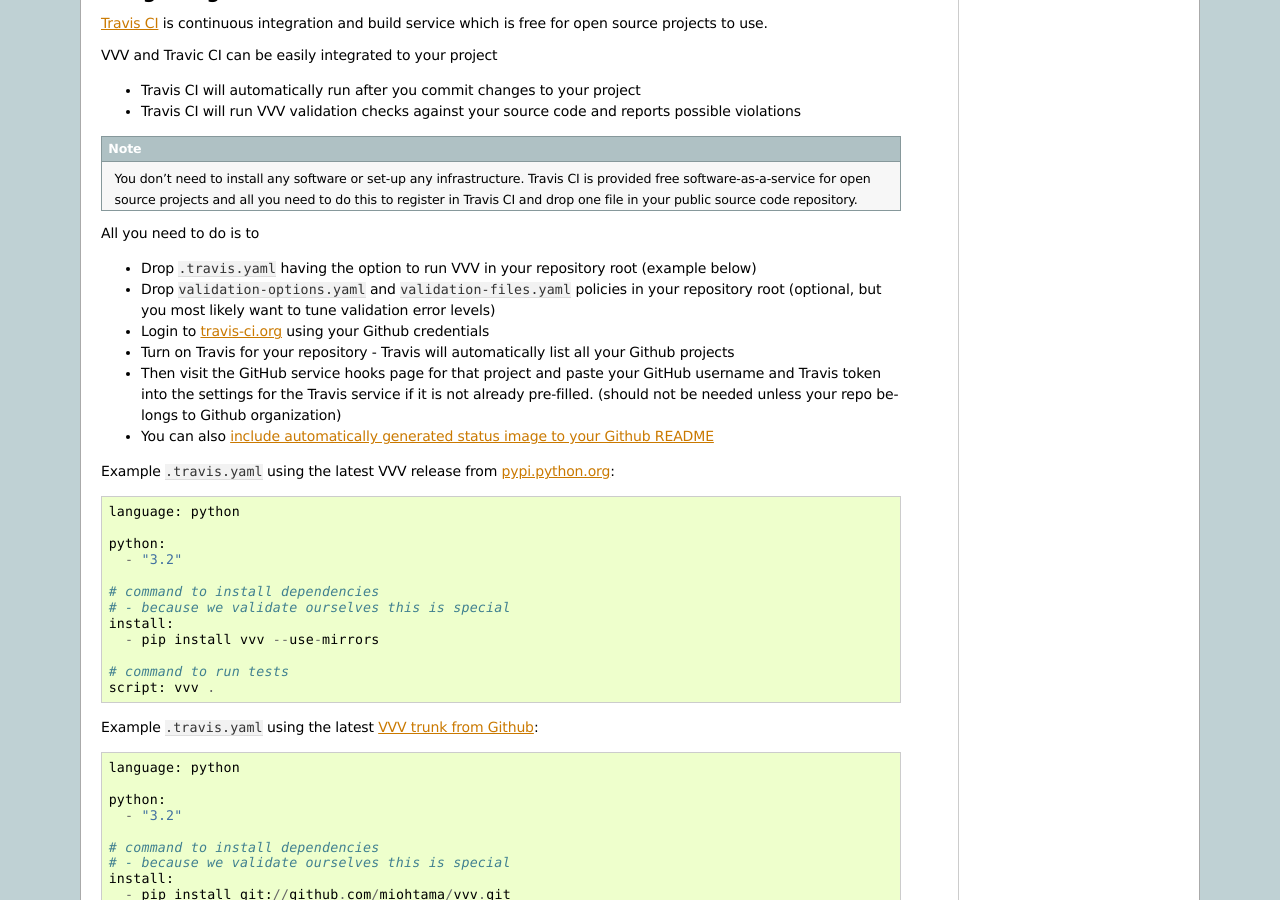
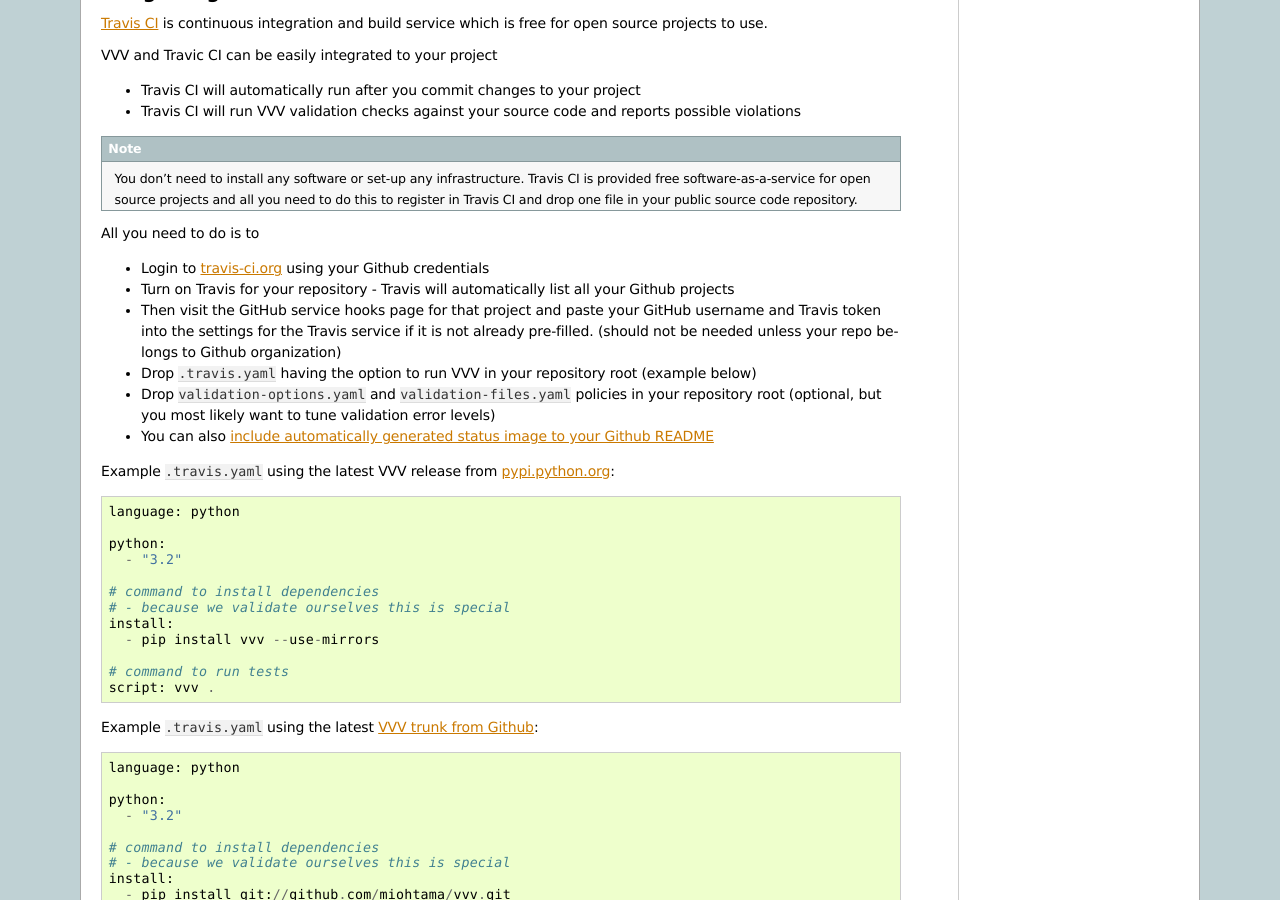
Before and after one commit to miohtama/vvv, a Sphinx documentation site: the page built from docs/source/integration.rst, in a window 1280 px wide and 900 px high, scrolled down 2045 px. Built offline with Sphinx 7.4.7, drawn with Linux system fonts in a browser that asks for light colours; part of the change alters nothing that is shown.

```diff
--- a/docs/source/integration.rst
+++ b/docs/source/integration.rst
@@ -135,10 +135,6 @@ VVV and Travic CI can be easily integrated to your project
 
 All you need to do is to
 
-* Drop ``.travis.yaml`` having the option to run VVV in your repository root (example below)
-
-* Drop ``validation-options.yaml`` and ``validation-files.yaml`` policies in your repository root (optional, but you most likely want to tune validation error levels)
-
 * Login to `travis-ci.org <http://travis-ci.org/>`_ using your Github credentials
 
 * Turn on Travis for your repository - Travis will automatically list all your Github projects
@@ -146,6 +142,10 @@ All you need to do is to
 * Then visit the GitHub service hooks page for that project and paste your GitHub username and
   Travis token into the settings for the Travis service if it is not already pre-filled.
   (should not be needed unless your repo belongs to Github organization)
+
+* Drop ``.travis.yaml`` having the option to run VVV in your repository root (example below)
+
+* Drop ``validation-options.yaml`` and ``validation-files.yaml`` policies in your repository root (optional, but you most likely want to tune validation error levels)
 
 * You can also `include automatically generated status image to your Github README <http://about.travis-ci.org/docs/user/status-images/>`_
 
```
Also changed, not shown: .travis.yaml.
